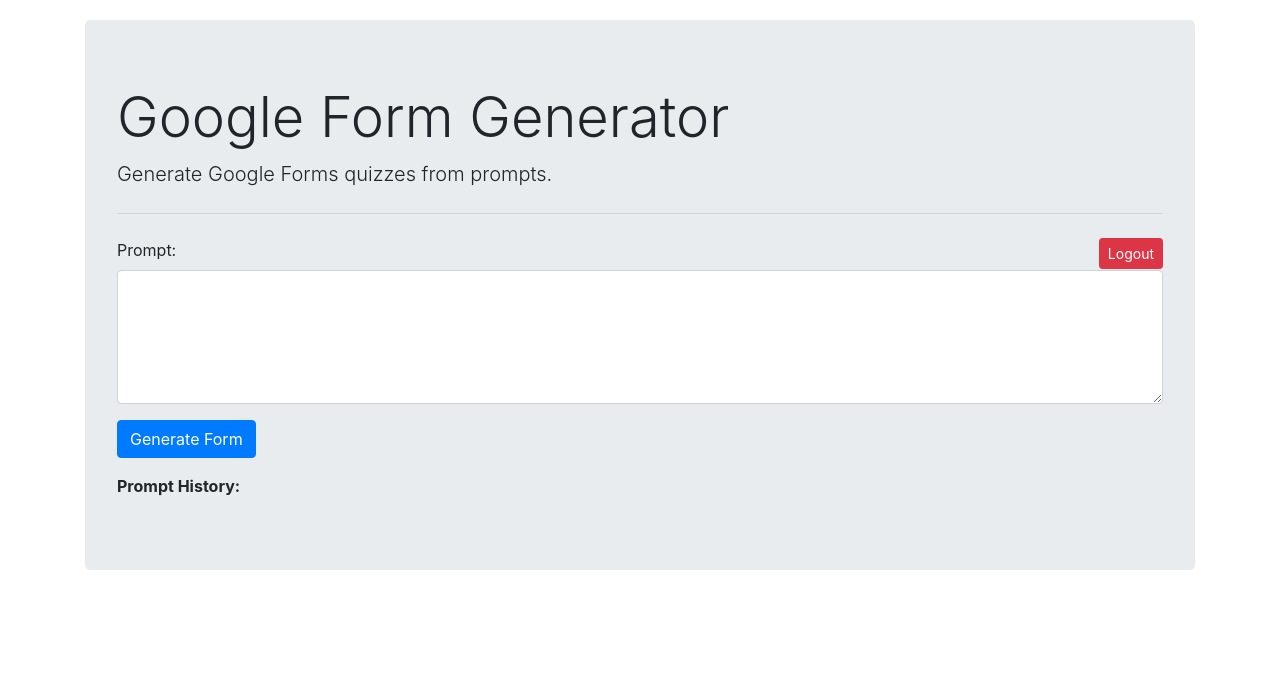
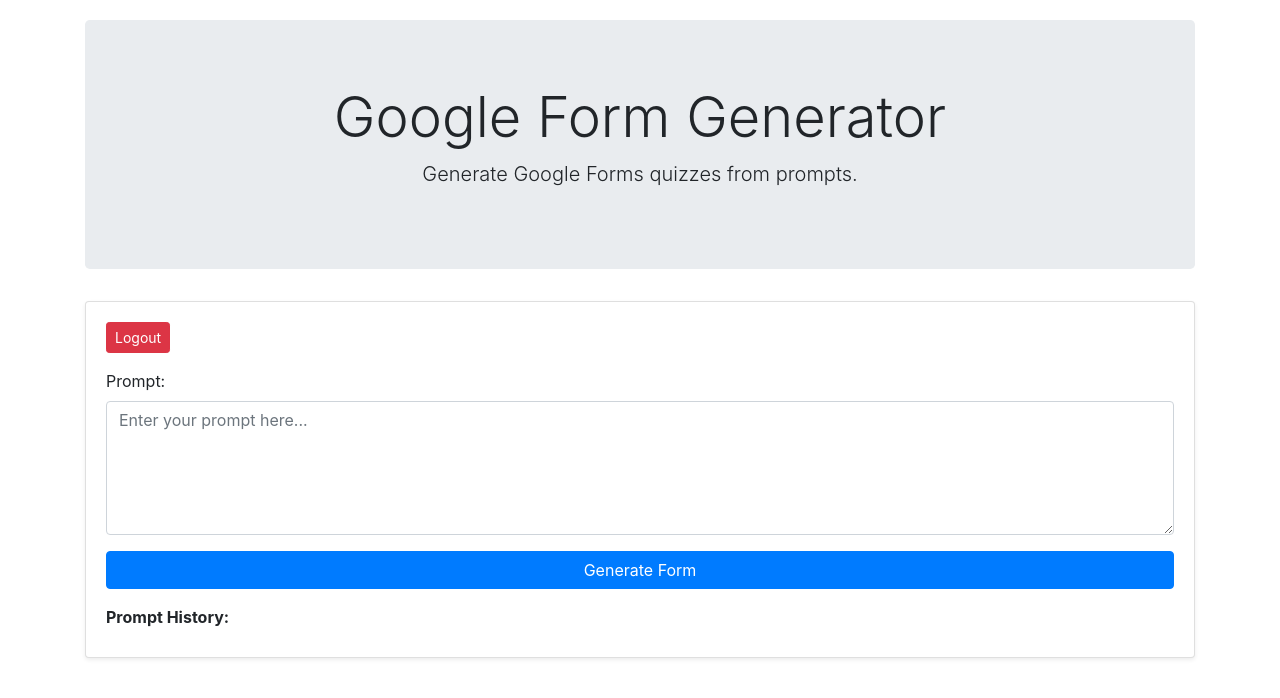
Before and after one commit to Gunn1/Formcreator, a Flask app: template templates/index.html in a window 1280 px wide. Shown: the top 698 px of the page. Run offline with Flask 3, Linux system fonts and the light colour scheme; the template is opened without the code that fills it, so the values that code supplies are empty; the visitor is signed in with stand-in values (Sample User, id 1); some libraries are stand-ins or nearby versions.

Commit message:
Update index.html

```diff
--- a/templates/index.html
+++ b/templates/index.html
@@ -17,26 +17,31 @@
 </head>
 <body>
     <div class="container">
-        <div class="jumbotron">
+        <div class="jumbotron text-center">
             <h1 class="display-4">Google Form Generator</h1>
             <p class="lead">Generate Google Forms quizzes from prompts.</p>
-            <hr class="my-4">
+        </div>
 
+        <div class="card shadow-sm mb-4">
+            <div class="card-body">
                 {% if "credentials" not in session %}
-                <p>Please log in with your Google account to use this application.</p>
+                    <p class="text-center">Please log in with your Google account to use this application.</p>
+                    <div class="text-center">
                         <a href="{{ url_for('login') }}" class="btn btn-primary btn-lg">Login with Google</a>
+                    </div>
                 {% else %}
-                <a href="{{ url_for('logout') }}" class="btn btn-danger btn-sm float-right">Logout</a>
+                    <div class="d-flex justify-content-between align-items-center mb-3">
+                        <a href="{{ url_for('logout') }}" class="btn btn-danger btn-sm">Logout</a>
+                    </div>
 
                     <form method="POST">
                         <div class="form-group">
                             <label for="prompt">Prompt:</label>
-                        <textarea class="form-control" id="prompt" name="prompt" rows="5" required></textarea>
+                            <textarea class="form-control" id="prompt" name="prompt" rows="5" placeholder="Enter your prompt here..." required></textarea>
                         </div>
-                    <button type="submit" class="btn btn-primary">Generate Form</button>
+                        <button type="submit" class="btn btn-primary btn-block">Generate Form</button>
                     </form>
 
-                <!-- Improved Prompt History Section -->
                     <div class="mt-3">
                         <label><strong>Prompt History:</strong></label>
                         <div class="list-group" id="prompt-history" style="max-height: 300px; overflow-y: auto;">
@@ -49,9 +54,10 @@
                         </div>
                     </div>
 
+
                     {% if form_preview_data %}
                     <div class="mt-4">
-                    <h2>Form Preview:</h2>
+                        <h5>Form Preview:</h5>
                         {% for request in form_preview_data.requests %}
                             {% if request.createItem %}
                             <div class="card mb-3">
@@ -61,7 +67,9 @@
                                     <ul class="list-unstyled">
                                         {% for option in request.createItem.item.questionItem.question.choiceQuestion.options %}
                                             {% set is_correct = option.value in request.createItem.item.questionItem.question.grading.correctAnswers.answers|map(attribute='value')|list %}
-                                    <li {% if is_correct %}class="correct-answer"{% endif %}><input type="radio" disabled> {{ option.value }}</li>
+                                            <li {% if is_correct %}class="correct-answer"{% endif %}>
+                                                <input type="radio" disabled> {{ option.value }}
+                                            </li>
                                         {% endfor %}
                                     </ul>
                                     {% endif %}
@@ -73,8 +81,8 @@
                     {% endif %}
 
                     {% if form_url %}
-                    <div class="alert alert-success mt-4" role="alert">
-                        Form generated successfully! <a href="{{ form_url }}" target="_blank">View Form</a>
+                        <div class="alert alert-success mt-4 text-center" role="alert">
+                            Form generated successfully! <a href="{{ form_url }}" target="_blank" class="alert-link">View Form</a>
                         </div>
                     {% endif %}
 
@@ -83,8 +91,8 @@
                             {{ error_message }}
                         </div>
                     {% endif %}
-
                 {% endif %}
+            </div>
         </div>
     </div>
 
@@ -92,17 +100,13 @@
     <script src="https://cdn.jsdelivr.net/npm/@popperjs/core@2.9.3/dist/umd/popper.min.js"></script>
     <script src="https://stackpath.bootstrapcdn.com/bootstrap/4.5.2/js/bootstrap.min.js"></script>
     <script>
-        $(document).ready(function () {
-            // Initialize Bootstrap tooltips
-            $('[data-toggle="tooltip"]').tooltip();
-
-            // Clickable history items to fill prompt textarea
+        document.addEventListener('DOMContentLoaded', function() {
             const historyItems = document.querySelectorAll('#prompt-history .list-group-item');
             const promptTextarea = document.getElementById('prompt');
 
             historyItems.forEach(item => {
                 item.addEventListener('click', function() {
-                    promptTextarea.value = item.getAttribute('title'); // Use full prompt on click
+                    promptTextarea.value = item.textContent;
                 });
             });
         });
```
Lines whose indentation alone changed are shown as unchanged.
